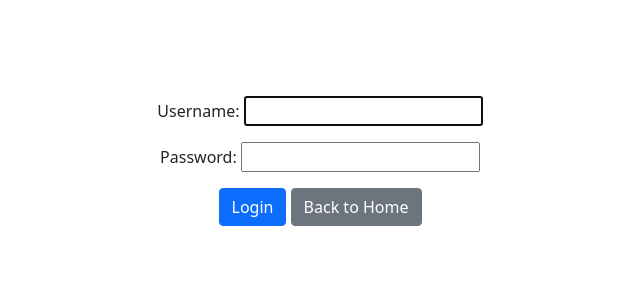
After one commit to Deotyma/supernotes, a Django app: page /home/login/ in a window 1280 px wide. The commit adds this page. Shown: the top 300 px of the page, without its empty margins (320-960 px from the left). Run offline with Django 5.2, Linux system fonts and the light colour scheme.

Commit message:
pages logi nand log out added

```diff
--- /dev/null
+++ b/home/templates/home/login.html
@@ -0,0 +1,11 @@
+{% extends  'base.html'%}
+
+{% block content %}
+    <div class="container mt-5">
+        <form method="post" class="p-5">
+            {% csrf_token %}
+            {{ form.as_p }}
+            <button type="submit" class="btn btn-primary">Login</button>
+            <a href="{% url 'home' %}" class="btn btn-secondary">Back to Home</a>
+    </div>
+{% endblock %}
--- /dev/null
+++ b/home/templates/home/logout.html
@@ -0,0 +1,6 @@
+{%extends "base.html"%}
+
+{% block content %}
+    <h1>Hope to see you soon</h1>
+
+{% endblock %}
--- a/home/templates/home/welcome.html
+++ b/home/templates/home/welcome.html
@@ -8,5 +8,5 @@
     <p>Enjoy your note-taking experience!</p>
     <p>{{today}}</p>
 
-    <a href="{% url 'notes:list'%}" class="btn btn-primary">check out this smart notes</a>
+    <a href="{% url 'notes.list'%}" class="btn btn-primary">check out this smart notes</a>
 {% endblock %}
--- a/home/urls.py
+++ b/home/urls.py
@@ -1,6 +1,9 @@
 from django.urls import path
 from . import views
 
+
 urlpatterns = [
     path('', views.HomeView.as_view(), name='home'),
+    path('login/', views.LoginInterfaceLoginView.as_view(), name='login'),
+    path('logout/', views.LoginInterfaceLogoutView.as_view(), name='logout'),
 ]
--- a/home/views.py
+++ b/home/views.py
@@ -2,10 +2,19 @@ from django.shortcuts import render
 from django.http import HttpResponse
 from datetime import datetime
 from django.views.generic import TemplateView
+from django.contrib.auth.views import LoginView, LogoutView
 
 class HomeView(TemplateView):
     """
     Class-based view for rendering the home page.
     """
     template_name = 'home/welcome.html'
-    #extra_context = {'today':datetime.today()}
+
+
+
+class LoginInterfaceLoginView(LoginView):
+    template_name = 'home/login.html'
+
+
+class LoginInterfaceLogoutView(LogoutView):
+    template_name = 'home/logout.html'
--- a/notes/views.py
+++ b/notes/views.py
@@ -5,8 +5,10 @@ from django.views.generic import CreateView, ListView, DetailView, UpdateView
 from django.views.generic.edit import DeleteView
 from django.contrib.auth.mixins import LoginRequiredMixin
 
+
 from.models import Note
 from .forms import NoteForm
+
 
 def add_like_view(request, pk):
     if request.method == 'POST':
--- a/smartnotes/settings.py
+++ b/smartnotes/settings.py
@@ -130,3 +130,5 @@ STATICFILES_DIRS = [
 # https://docs.djangoproject.com/en/5.2/ref/settings/#default-auto-field
 
 DEFAULT_AUTO_FIELD = 'django.db.models.BigAutoField'
+
+LOGIN_REDIRECT_URL = '/smart/notes'  # Redirect to home after login
```
